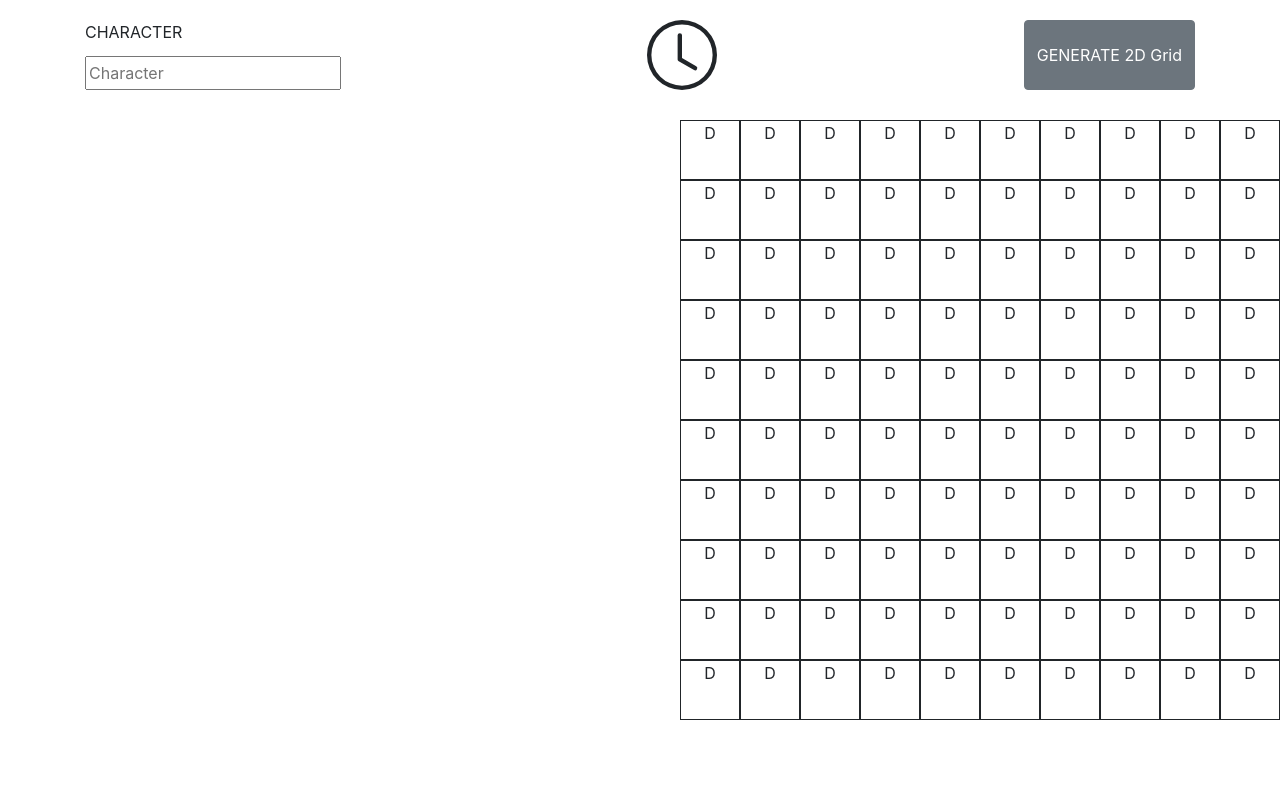
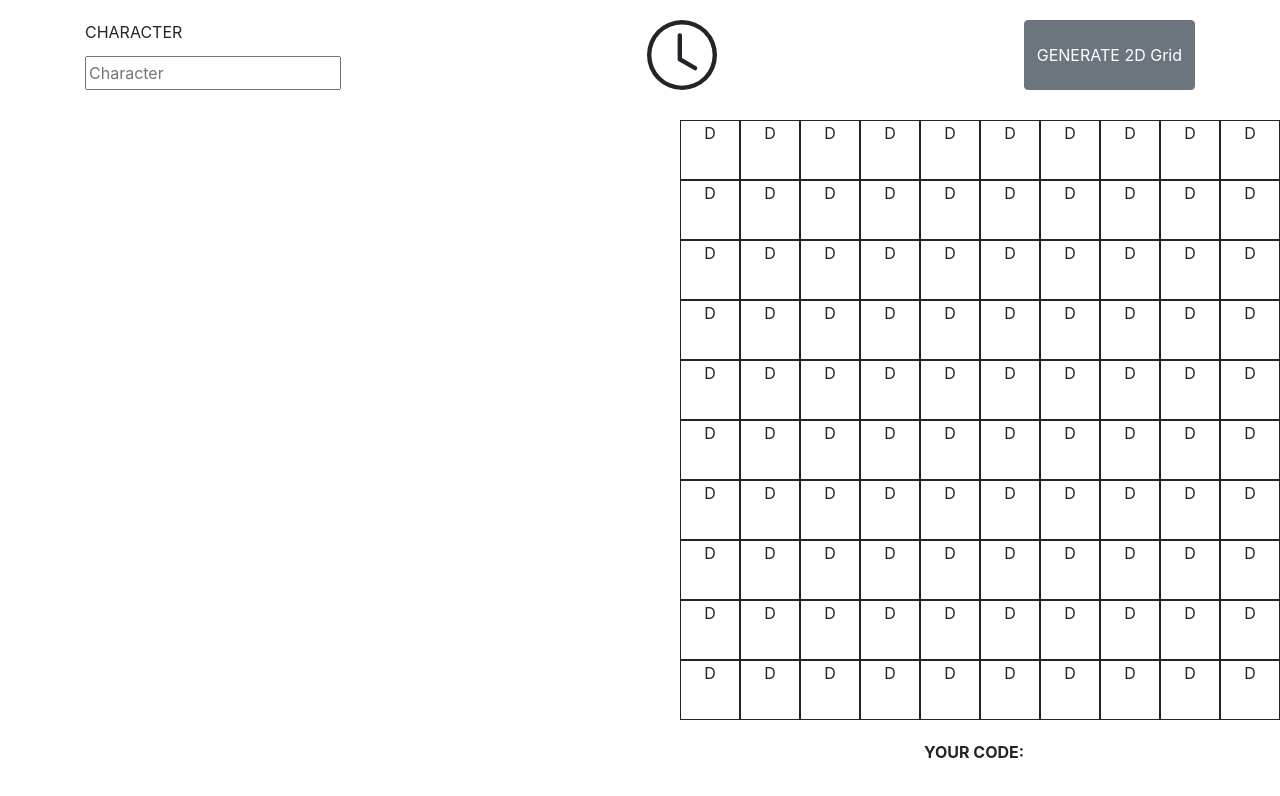
Before and after one commit to FelipeGN85/FEEx0821, an Angular app: page /generator in a window 1280 px wide. Shown: the top 796 px of the page. Built offline with nearby package versions, Linux system fonts and the light colour scheme.

Commit message:
Added div for live code display

```diff
--- a/src/app/generator/generator.component.html
+++ b/src/app/generator/generator.component.html
@@ -15,5 +15,7 @@
         <cell *ngFor="let val of cells; let i = index" [character]="val">
         </cell>
     </div>
-
+    <div class="container-code">
+        <p><strong>YOUR CODE: </strong>{{code}}</p>
+    </div>
 </div>
```
